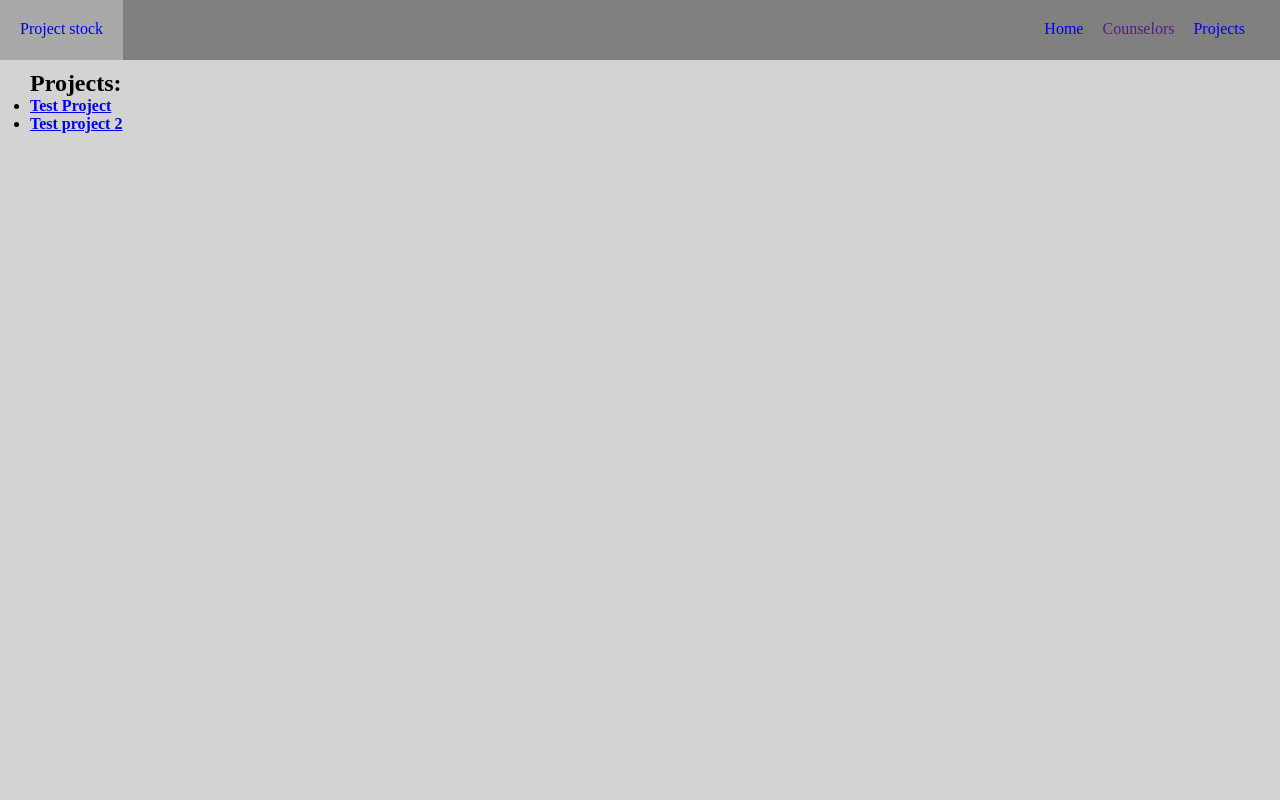
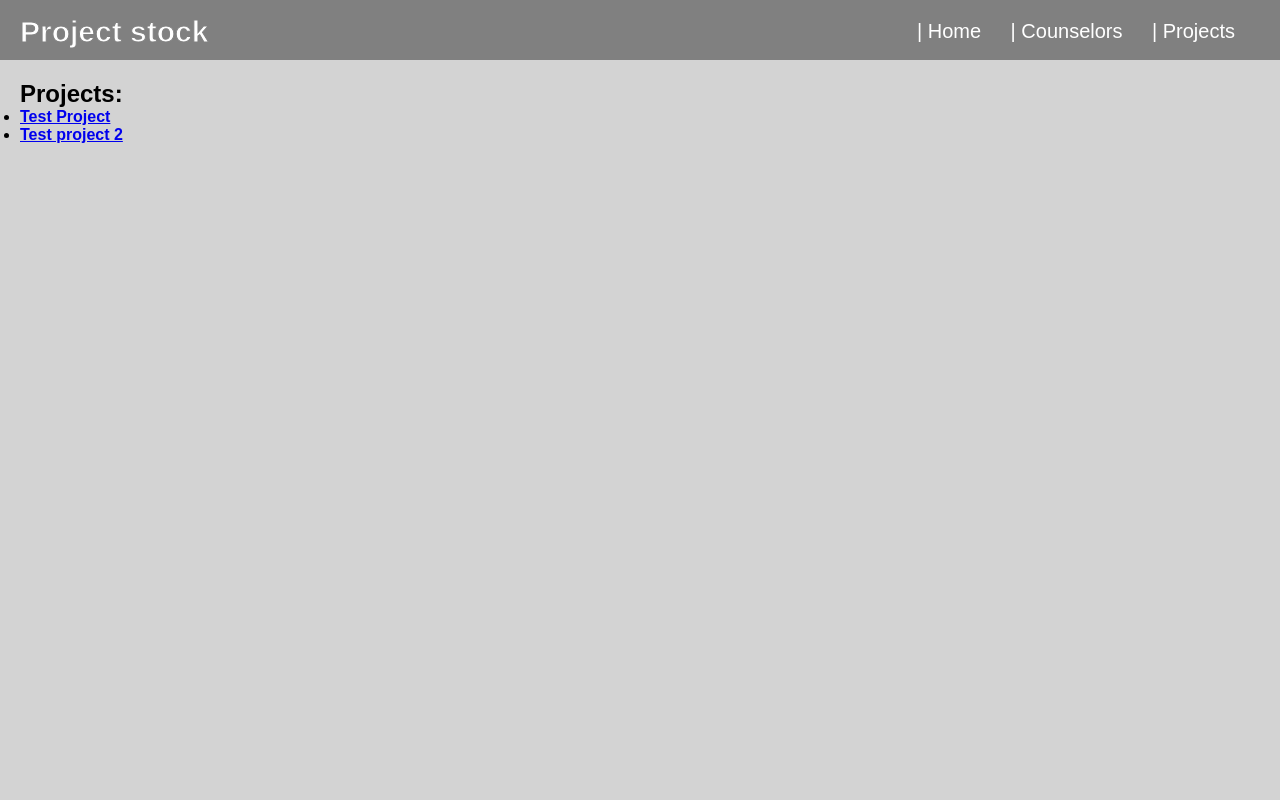
Before and after one commit to DeeCorrector/Projects-in-Stock, a Django app: a page that uses Product/src/web/templates/web/master.html in a window 1280 px wide. Run offline with Django 3.2, Linux system fonts and the light colour scheme; data comes from the database, SQL or seed files in the repository.

Commit message:
make site less ugly

```diff
--- a/Product/src/web/static/web/style.css
+++ b/Product/src/web/static/web/style.css
@@ -3,6 +3,7 @@
 1 header area*/
 
 * {
+  font-family : arial;
   margin: 0;
   padding: 0;
 }
@@ -20,13 +21,16 @@ body{
   background-color: grey;
 }
 
-#header-title{
+#header-title h1{
+  -webkit-text-stroke: 1px grey;
+  font-size : 30px;
+  color: white;
   float:left;
   position: absolute;
   top: 0px;
   bottom: 0px;
-  background-color: darkgrey;
-  padding: 20px 20px 20px 20px;
+  /*background-color: darkgrey;*/
+  padding: 15px 20px 30px 20px;
 }
 
 #header-menu{
@@ -39,14 +43,25 @@ body{
 
 .menu-item{
   height: 100%;
-  margin-right: 15px;
+  margin-right: 25px;
   display: inline;
 
 }
 
+.menu-item a::before {
+  content: " | "
+}
 .menu-item a{
+  font-size: 20px;
+  font-family: Arial;
+  color: #fff;
   height: 100%;
   text-decoration: none;
+  transition: color 0.2s;
+}
+
+.menu-item a:hover {
+  color : darkgrey;
 }
 
 /*header area end*/
@@ -54,7 +69,7 @@ body{
 /*content area*/
 #content{
   margin-top: 60px;
-  padding: 10px 30px 0px 30px;
+  padding: 20px 20px 0px 20px;
 }
 
 /*content area end*/
--- a/Product/src/web/templates/web/index.html
+++ b/Product/src/web/templates/web/index.html
@@ -1,4 +1,6 @@
 {%extends "web/master.html" %}
 {% block content%}
   <h1>Project stock</h1>
+  <p>Welcome to Project Stock, a site made to help you choose a project for your master or bachelor!</p>
+  <img width="150px" src="http://video.ku.dk/files/logo_mob.png" />
 {%endblock%}
--- a/Product/src/web/templates/web/master.html
+++ b/Product/src/web/templates/web/master.html
@@ -9,7 +9,7 @@
     <div id="header">
       <a href="{% url "index" %}">
         <div id="header-title">
-          Project stock
+          <h1>Project stock</h1>
         </div>
       </a>
       <ul id="header-menu">
```
